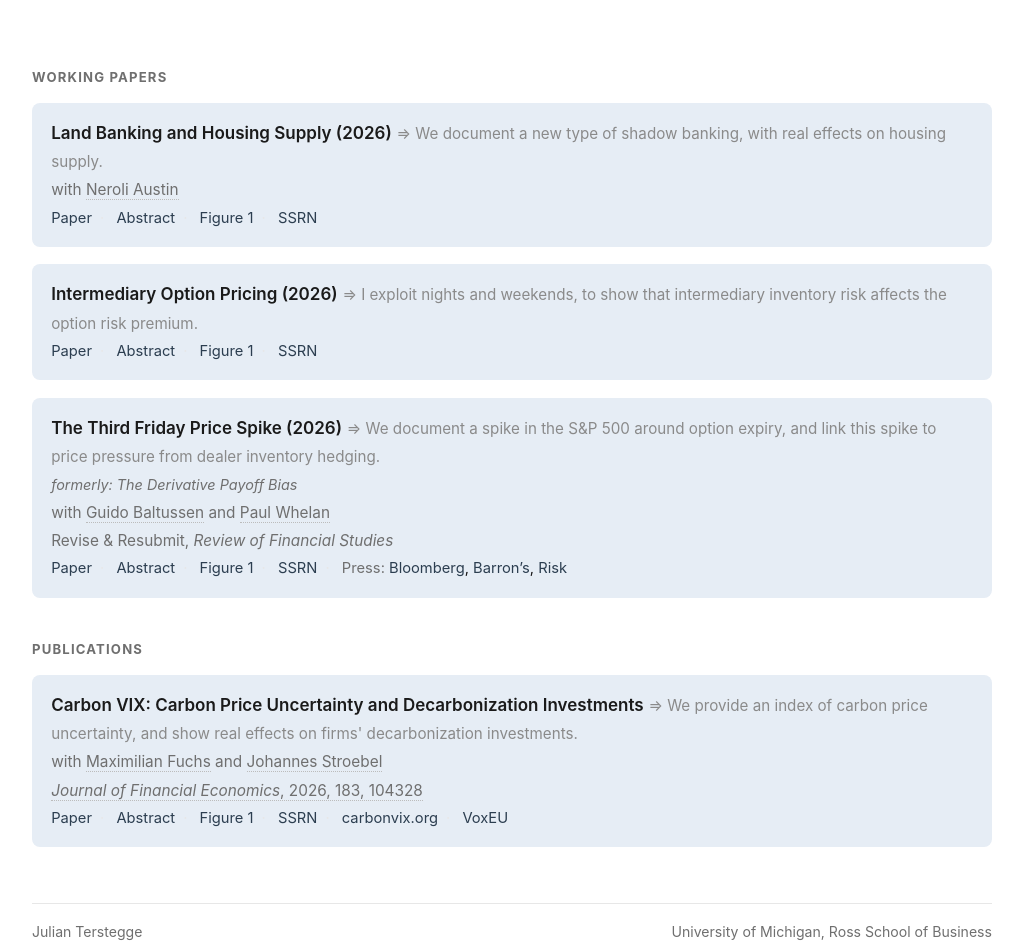
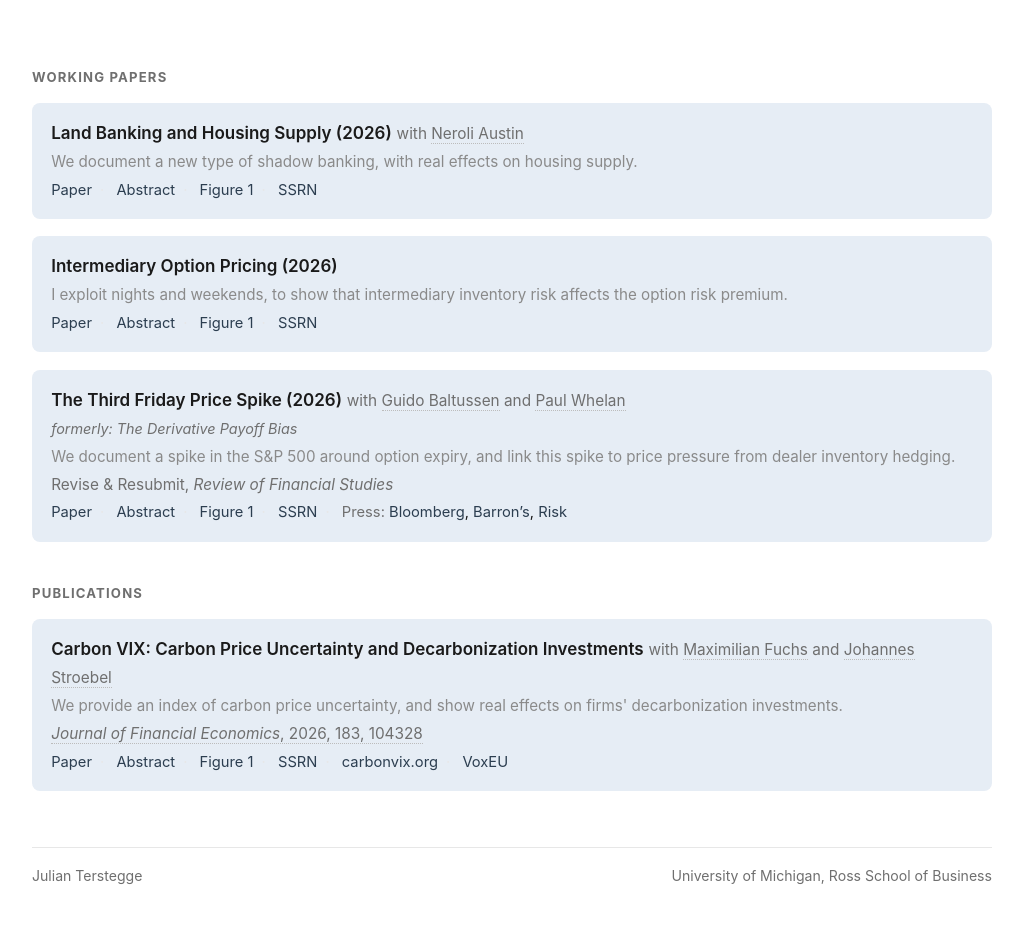
Before and after one commit to julianterstegge/julianterstegge.github.io, a plain HTML site: page index.html in a window 1280 px wide. Shown: the part 705-1649 px from the top of the page, without its empty margins (128-1151 px from the left). Drawn offline with Linux system fonts and the light colour scheme.

Commit message:
Move co-authors next to the titles and the one-liners below them
Co-Authored-By: Claude Fable 5 <noreply@anthropic.com>

```diff
--- a/css/style.css
+++ b/css/style.css
@@ -143,8 +143,7 @@ h2.page-title {
 }
 .pub-title { font-weight: 600; color: var(--ink); }
 .pub-formerly { color: var(--muted); font-size: .9rem; font-style: italic; }
-/* One-sentence paper summary after the title — light grey, led by a double
-   arrow; wraps as ordinary inline text on narrow screens */
+/* One-sentence paper summary on its own line below the title — light grey */
 .pub-oneliner { color: #8a8a8a; font-size: .95rem; }
 .pub-meta  { color: var(--muted); font-size: .96rem; }
 .pub-meta em { font-style: italic; }
--- a/index.html
+++ b/index.html
@@ -83,8 +83,8 @@
       <h2>Working Papers</h2>
       <ul class="pub-list">
         <li id="paper-landbanking">
-          <span class="pub-title">Land Banking and Housing Supply (2026)</span> <span class="pub-oneliner">&rArr;&nbsp;We document a new type of shadow banking, with real effects on housing supply.</span><br>
-          <span class="pub-meta">with <a href="https://www.neroliaustin.com/" target="_blank" rel="noopener noreferrer">Neroli Austin</a></span>
+          <span class="pub-title">Land Banking and Housing Supply (2026)</span> <span class="pub-meta">with <a href="https://www.neroliaustin.com/" target="_blank" rel="noopener noreferrer">Neroli Austin</a></span><br>
+          <span class="pub-oneliner">We document a new type of shadow banking, with real effects on housing supply.</span>
           <div class="pub-links">
             <a href="assets/papers/land_banking_and_housing_supply.pdf" target="_blank" rel="noopener noreferrer">Paper</a><span class="sep">·</span>
             <button type="button" class="abstract-toggle" aria-expanded="false" aria-controls="abs-landbanking">Abstract</button><span class="sep">·</span>
@@ -100,7 +100,8 @@
           </div>
         </li>
         <li id="paper-intermediary">
-          <span class="pub-title">Intermediary Option Pricing (2026)</span> <span class="pub-oneliner">&rArr;&nbsp;I exploit nights and weekends, to show that intermediary inventory risk affects the option risk premium.</span>
+          <span class="pub-title">Intermediary Option Pricing (2026)</span><br>
+          <span class="pub-oneliner">I exploit nights and weekends, to show that intermediary inventory risk affects the option risk premium.</span>
           <div class="pub-links">
             <a href="assets/papers/intermediary_option_pricing.pdf" target="_blank" rel="noopener noreferrer">Paper</a><span class="sep">·</span>
             <button type="button" class="abstract-toggle" aria-expanded="false" aria-controls="abs-intermediary">Abstract</button><span class="sep">·</span>
@@ -116,10 +117,10 @@
           </div>
         </li>
         <li id="paper-payoff">
-          <span class="pub-title">The Third Friday Price Spike (2026)</span> <span class="pub-oneliner">&rArr;&nbsp;We document a spike in the S&amp;P 500 around option expiry, and link this spike to price pressure from dealer inventory hedging.</span><br>
+          <span class="pub-title">The Third Friday Price Spike (2026)</span> <span class="pub-meta">with <a href="https://www.eur.nl/en/people/guido-baltussen" target="_blank" rel="noopener noreferrer">Guido Baltussen</a> and <a href="https://sites.google.com/view/paulwhelan/home" target="_blank" rel="noopener noreferrer">Paul Whelan</a></span><br>
           <span class="pub-formerly">formerly: The Derivative Payoff Bias</span><br>
-          <span class="pub-meta">with <a href="https://www.eur.nl/en/people/guido-baltussen" target="_blank" rel="noopener noreferrer">Guido Baltussen</a> and <a href="https://sites.google.com/view/paulwhelan/home" target="_blank" rel="noopener noreferrer">Paul Whelan</a><br>
-          Revise &amp; Resubmit, <em>Review of Financial Studies</em></span>
+          <span class="pub-oneliner">We document a spike in the S&amp;P 500 around option expiry, and link this spike to price pressure from dealer inventory hedging.</span><br>
+          <span class="pub-meta">Revise &amp; Resubmit, <em>Review of Financial Studies</em></span>
           <div class="pub-links">
             <a href="assets/papers/third_friday_price_spike.pdf" target="_blank" rel="noopener noreferrer">Paper</a><span class="sep">·</span>
             <button type="button" class="abstract-toggle" aria-expanded="false" aria-controls="abs-payoff">Abstract</button><span class="sep">·</span>
@@ -145,9 +146,9 @@
       <h2>Publications</h2>
       <ul class="pub-list">
         <li id="paper-carbonvix">
-          <span class="pub-title">Carbon VIX: Carbon Price Uncertainty and Decarbonization Investments</span> <span class="pub-oneliner">&rArr;&nbsp;We provide an index of carbon price uncertainty, and show real effects on firms' decarbonization investments.</span><br>
-          <span class="pub-meta">with <a href="https://maximilian-fuchs.github.io/" target="_blank" rel="noopener noreferrer">Maximilian Fuchs</a> and <a href="https://pages.stern.nyu.edu/~jstroebe/" target="_blank" rel="noopener noreferrer">Johannes Stroebel</a><br>
-          <a href="https://doi.org/10.1016/j.jfineco.2026.104328" target="_blank" rel="noopener noreferrer"><em>Journal of Financial Economics</em>, 2026, 183, 104328</a></span>
+          <span class="pub-title">Carbon VIX: Carbon Price Uncertainty and Decarbonization Investments</span> <span class="pub-meta">with <a href="https://maximilian-fuchs.github.io/" target="_blank" rel="noopener noreferrer">Maximilian Fuchs</a> and <a href="https://pages.stern.nyu.edu/~jstroebe/" target="_blank" rel="noopener noreferrer">Johannes Stroebel</a></span><br>
+          <span class="pub-oneliner">We provide an index of carbon price uncertainty, and show real effects on firms' decarbonization investments.</span><br>
+          <span class="pub-meta"><a href="https://doi.org/10.1016/j.jfineco.2026.104328" target="_blank" rel="noopener noreferrer"><em>Journal of Financial Economics</em>, 2026, 183, 104328</a></span>
           <div class="pub-links">
             <a href="assets/papers/carbon_vix.pdf" target="_blank" rel="noopener noreferrer">Paper</a><span class="sep">·</span>
             <button type="button" class="abstract-toggle" aria-expanded="false" aria-controls="abs-carbonvix">Abstract</button><span class="sep">·</span>
```
